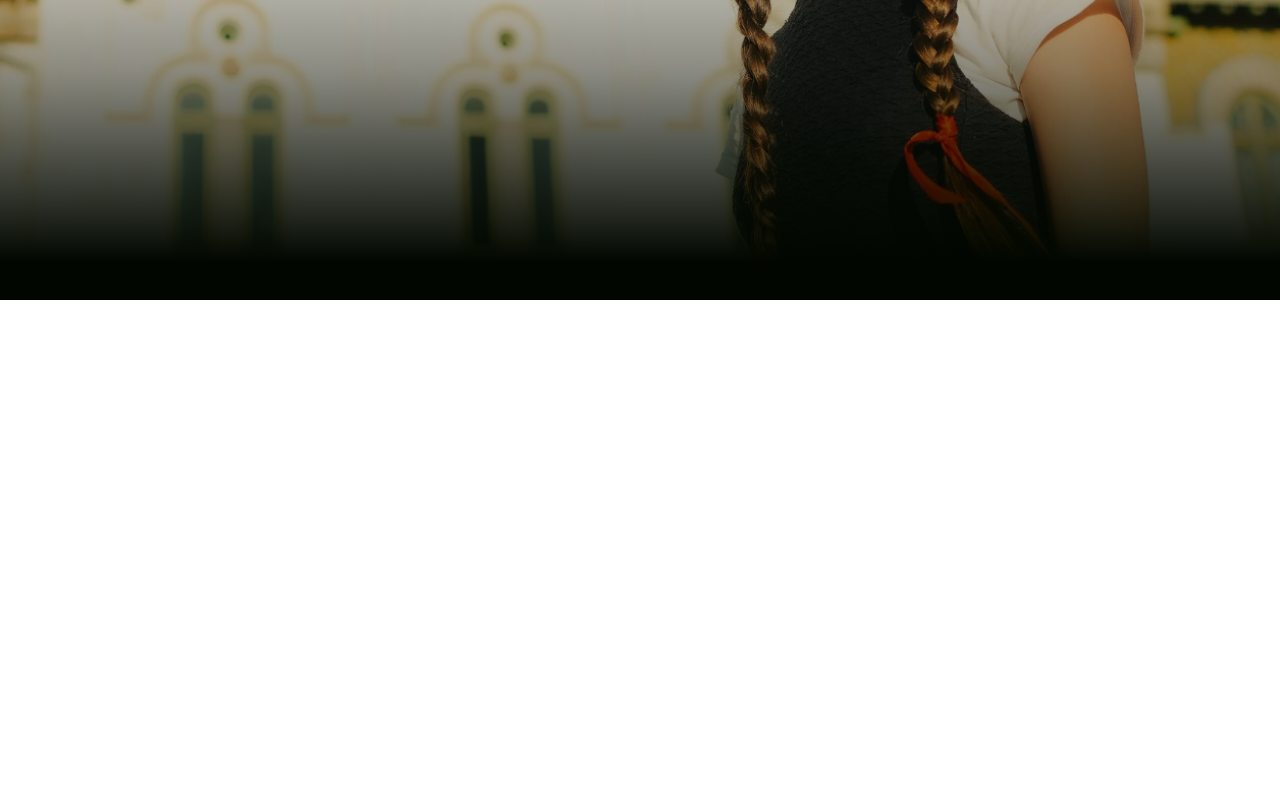
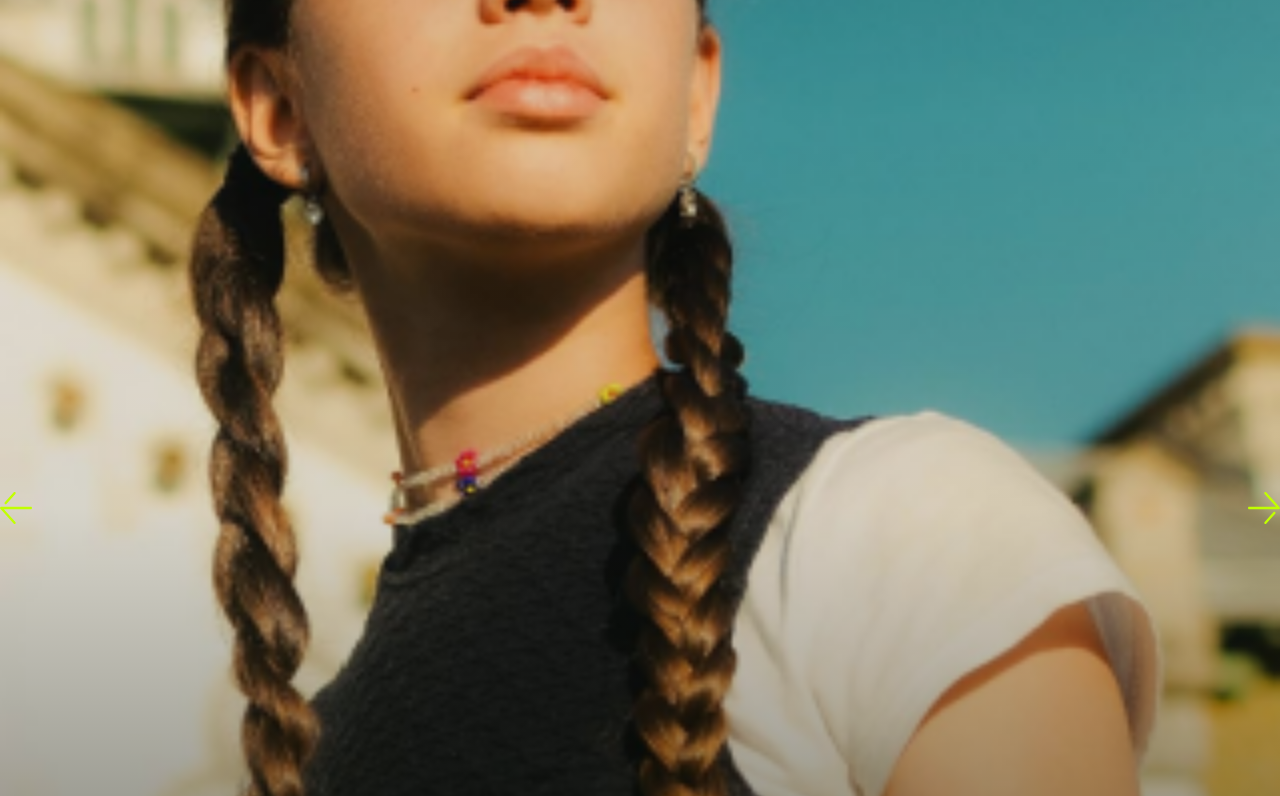
Before and after one commit to Septy2000/Wild-Poppy-Films-Website, a Next.js app in the folder wild-poppy-films-website/: page / in a window 1280 px wide. Shown: the part 468-1264 px from the top of the page. Before the commit the page ends 800 px from the top, so only its background shows below. Built offline with nearby package versions, Linux system fonts and the light colour scheme.

Commit message:
Added basic functionality overlay - have to style it;

```diff
--- a/wild-poppy-films-website/src/components/NavBar/NavBar.styled.tsx
+++ b/wild-poppy-films-website/src/components/NavBar/NavBar.styled.tsx
@@ -19,7 +19,8 @@ export const Header = styled.header<HeaderProps>`
     align-items: center;
 
     // need to make background transparent when over content
-    background: ${({ theme }) => theme.colors.neutral.neutral_14};
+    /* background: ${({ theme }) => theme.colors.neutral.neutral_14}; */
+    background: transparent;
     color: ${({ $isModalOpen, theme }) =>
         $isModalOpen ? theme.colors.secondary.core_green_light_2 : theme.colors.neutral.neutral_1};
     position: fixed;
--- a/wild-poppy-films-website/src/components/pages/HomePage/HomeHero/HomeHero.styled.tsx
+++ b/wild-poppy-films-website/src/components/pages/HomePage/HomeHero/HomeHero.styled.tsx
@@ -1,6 +1,6 @@
 "use client";
 import Image from "next/image";
-import styled, { keyframes } from "styled-components";
+import styled from "styled-components";
 
 export const Container = styled.div`
     width: 100%;
@@ -18,7 +18,7 @@ export const ContentContainer = styled.div`
 
 export const StyledImage = styled(Image)<{ $imageIndex: number }>`
     object-fit: cover;
-    aspect-ratio: 5 / 3;
+    /* aspect-ratio: 5 / 3; for desktop */
     width: 100%;
     height: 100%;
     display: block;
--- a/wild-poppy-films-website/src/components/pages/HomePage/HomeHero/HomeHero.tsx
+++ b/wild-poppy-films-website/src/components/pages/HomePage/HomeHero/HomeHero.tsx
@@ -3,6 +3,7 @@ import React, { useState, useEffect } from "react";
 import * as Styled from "./HomeHero.styled";
 import { HomeHeroMovie } from "@/_types/common";
 import { GlassOverFrame } from "@/components/GlassOverFrame/GlassOverFrame.styled";
+import HomeHeroContentOverlay from "@/components/pages/HomePage/HomeHero/HomeHeroContentOverlay/HomeHeroContentOverlay";
 // Images for content cycle
 
 // Cutezatorii
@@ -22,7 +23,7 @@ import HoeigMobile2 from "@/images/home-page/hero/hoeig/hoeig-2-mobile.png";
 import HoeigMobile3 from "@/images/home-page/hero/hoeig/hoeig-3-mobile.png";
 
 export default function HomeHero() {
-    const content: HomeHeroMovie[] = [
+    const movies: HomeHeroMovie[] = [
         {
             title: "Cutezatorii",
             year: "2023",
@@ -46,8 +47,8 @@ export default function HomeHero() {
     const [currentImageIndex, setCurrentImageIndex] = useState(0);
 
     function showNextImage() {
-        const moviesCount = content.length;
-        const imagesCountForCurrentMovie = content[currentMovieIndex].images.desktop.length;
+        const moviesCount = movies.length;
+        const imagesCountForCurrentMovie = movies[currentMovieIndex].images.desktop.length;
 
         setCurrentImageIndex((currentIndex) => {
             if (currentIndex === imagesCountForCurrentMovie - 1) {
@@ -59,14 +60,14 @@ export default function HomeHero() {
     }
 
     function showPreviousMovie() {
-        const moviesCount = content.length;
+        const moviesCount = movies.length;
 
         setCurrentMovieIndex((currentMovieIndex - 1 + moviesCount) % moviesCount);
         setCurrentImageIndex(0);
     }
 
     function showNextMovie() {
-        const moviesCount = content.length;
+        const moviesCount = movies.length;
 
         setCurrentMovieIndex((currentMovieIndex + 1) % moviesCount);
         setCurrentImageIndex(0);
@@ -75,8 +76,8 @@ export default function HomeHero() {
     return (
         <Styled.Container>
             <Styled.ContentContainer>
-                {content.map((movie) =>
-                    movie.images.desktop.map((image, imageIndex) => (
+                {movies.map((movie) =>
+                    movie.images.mobile.map((image, imageIndex) => (
                         <Styled.StyledImage
                             key={`${movie.title}-${imageIndex}`}
                             src={image}
@@ -87,8 +88,16 @@ export default function HomeHero() {
                         />
                     ))
                 )}
+                <GlassOverFrame />
             </Styled.ContentContainer>
-            <GlassOverFrame />
+            <HomeHeroContentOverlay
+                movieIndex={currentMovieIndex}
+                movieTitle={movies[currentMovieIndex].title}
+                movieYear={movies[currentMovieIndex].year}
+                moviesCount={movies.length}
+                showNextMovie={showNextMovie}
+                showPreviousMovie={showPreviousMovie}
+            />
         </Styled.Container>
     );
 }
--- a/wild-poppy-films-website/src/components/pages/HomePage/HomeHero/HomeHeroContentOverlay/HomeHeroContentOverlay.styled.tsx
+++ b/wild-poppy-films-website/src/components/pages/HomePage/HomeHero/HomeHeroContentOverlay/HomeHeroContentOverlay.styled.tsx
@@ -0,0 +1,67 @@
+import styled from "styled-components";
+
+import ForwardIcon from "@/icons/navigation/home-hero-forward-icon-mobile.svg";
+import BackIcon from "@/icons/navigation/home-hero-back-icon-mobile.svg";
+
+export const Container = styled.div`
+    position: absolute;
+    top: 0;
+    left: 0;
+    right: 0;
+    bottom: 0;
+    z-index: 2;
+    width: 100%;
+    height: 100%;
+    display: grid;
+    grid-template-rows: 1fr 1fr 1fr;
+    grid-template-columns: 1fr;
+    grid-template-areas: "." "controls" "movie-title-and-counter";
+`;
+
+export const MovieControlsContainer = styled.div`
+    grid-area: controls;
+    display: flex;
+    flex-direction: row;
+    justify-content: space-between;
+    align-items: center;
+
+    padding: 12px auto;
+`;
+
+export const MovieBackIcon = styled(BackIcon)`
+    cursor: pointer;
+`;
+
+export const MovieForwardIcon = styled(ForwardIcon)`
+    cursor: pointer;
+`;
+
+export const MovieTitleAndCounterContainer = styled.div`
+    grid-area: movie-title-and-counter;
+    display: flex;
+    flex-direction: row;
+    justify-content: space-between;
+    align-items: center;
+
+    padding: 0 20px;
+`;
+
+export const MovieTitleContainer = styled.div`
+    display: flex;
+    flex-direction: row;
+    justify-content: center;
+    align-items: center;
+`;
+
+export const MovieTitle = styled.h2`
+    font-size: 24px;
+    font-weight: 400;
+    color: ${({ theme }) => theme.colors.neutral.neutral_1};
+`;
+
+export const MovieYear = styled.p`
+    font-size: 14px;
+    font-weight: 400;
+    color: ${({ theme }) => theme.colors.secondary.celadon_blue};
+    opacity: 40%;
+`;
--- a/wild-poppy-films-website/src/components/pages/HomePage/HomeHero/HomeHeroContentOverlay/HomeHeroContentOverlay.tsx
+++ b/wild-poppy-films-website/src/components/pages/HomePage/HomeHero/HomeHeroContentOverlay/HomeHeroContentOverlay.tsx
@@ -0,0 +1,27 @@
+import { HomeHeroContentOverlayProps } from "@/_types/components";
+import * as Styled from "./HomeHeroContentOverlay.styled";
+
+export default function HomeHeroContentOverlay({
+    movieTitle,
+    movieYear,
+    movieIndex,
+    moviesCount,
+    showNextMovie,
+    showPreviousMovie,
+}: HomeHeroContentOverlayProps) {
+    return (
+        <Styled.Container>
+            <Styled.MovieControlsContainer>
+                <Styled.MovieBackIcon onClick={showPreviousMovie} />
+                <Styled.MovieForwardIcon onClick={showNextMovie} />
+            </Styled.MovieControlsContainer>
+            <Styled.MovieTitleAndCounterContainer>
+                <Styled.MovieTitleContainer>
+                    <Styled.MovieTitle>{movieTitle}</Styled.MovieTitle>
+                    <Styled.MovieYear>{movieYear}</Styled.MovieYear>
+                </Styled.MovieTitleContainer>
+                <div>{`${movieIndex + 1} / ${moviesCount}`}</div>
+            </Styled.MovieTitleAndCounterContainer>
+        </Styled.Container>
+    );
+}
```
Also changed, not shown: wild-poppy-films-website/src/_types/components.ts (+9 -0 lines), wild-poppy-films-website/src/components/CircularCounter/CircularCounter.styled.tsx (added), wild-poppy-films-website/src/components/CircularCounter/CircularCounter.tsx (added), wild-poppy-films-website/src/icons/navigation/home-hero-back-icon-mobile.svg (renamed from wild-poppy-films-website/src/icons/navigation/home-hero-backward-icon-mobile.svg).
